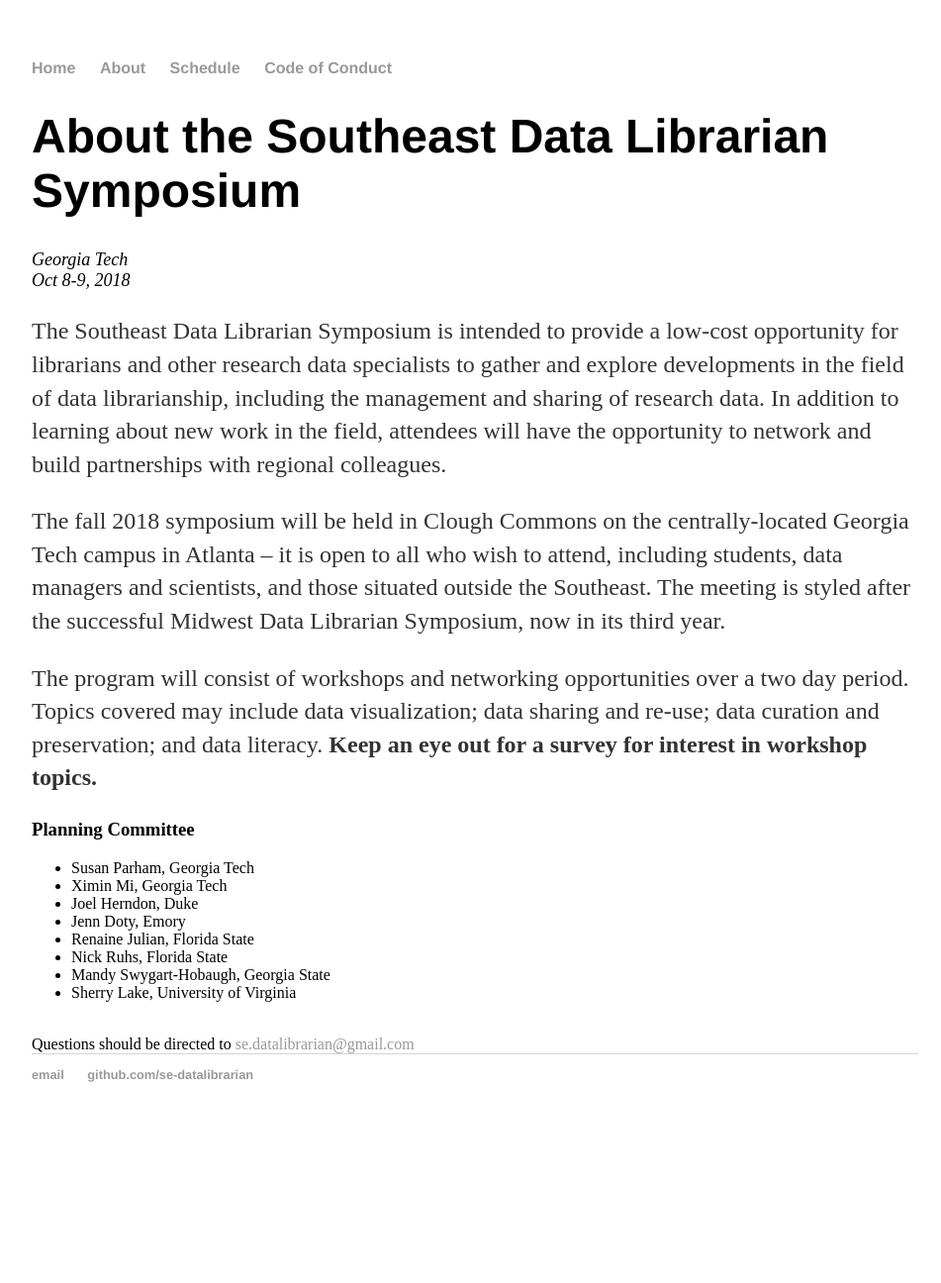
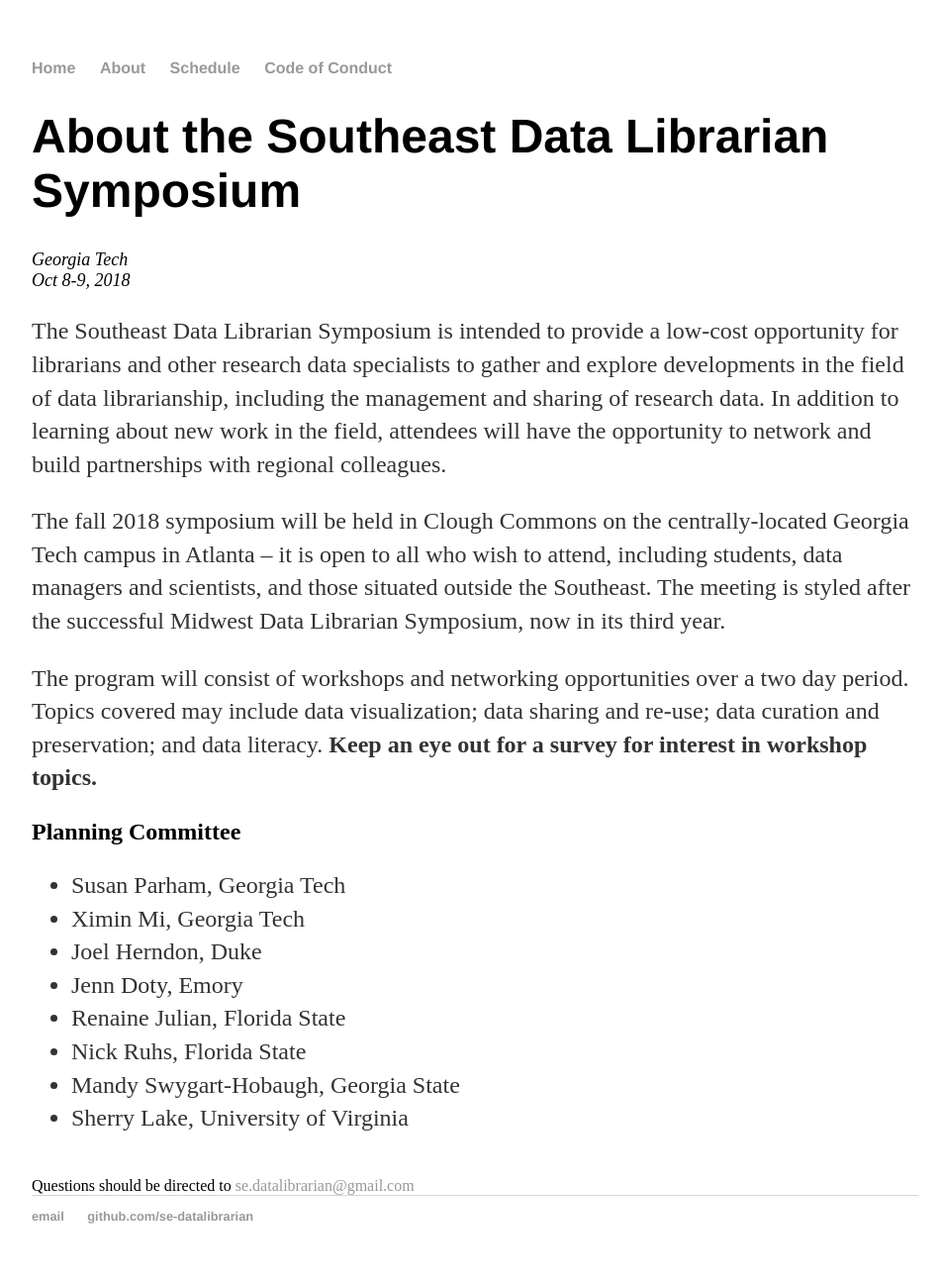
Before and after one commit to se-datalibrarian/test, a Jekyll site: the page built from about/index.html, in a window 1280 px wide. Shown: the whole page at 99% size, without its empty margins (160-1111 px from the left). Built offline with Jekyll 4.4.1, drawn with Linux system fonts in a browser that asks for light colours; before the commit the page ends 1153 px from its top, so only the background shows below that.

Commit message:
names group for bullet list

```diff
--- a/about/index.html
+++ b/about/index.html
@@ -16,8 +16,8 @@
 The program will consist of workshops and networking opportunities over a two day period. Topics covered may include data visualization; data sharing and re-use; data curation and preservation; and data literacy. <strong>Keep an eye out for
 			a survey for interest in workshop topics.</strong>
 			</P>
-			<h3>Planning Committee</h3>
-
+			<h2>Planning Committee</h2>
+	<names>
 		<UL>
 			<LI>
 				Susan Parham, Georgia Tech</LI>
@@ -31,7 +31,7 @@
 				<LI> Mandy Swygart-Hobaugh, Georgia State</LI>
 				<LI>Sherry Lake, University of Virginia</LI>
 				</UL>
-
+</names>
 
 	<BR>Questions should be directed to <a href="mailto:se.datalibrarian@gmail.com">se.datalibrarian@gmail.com</a>
     		</div><!-- /.blurb -->
```
